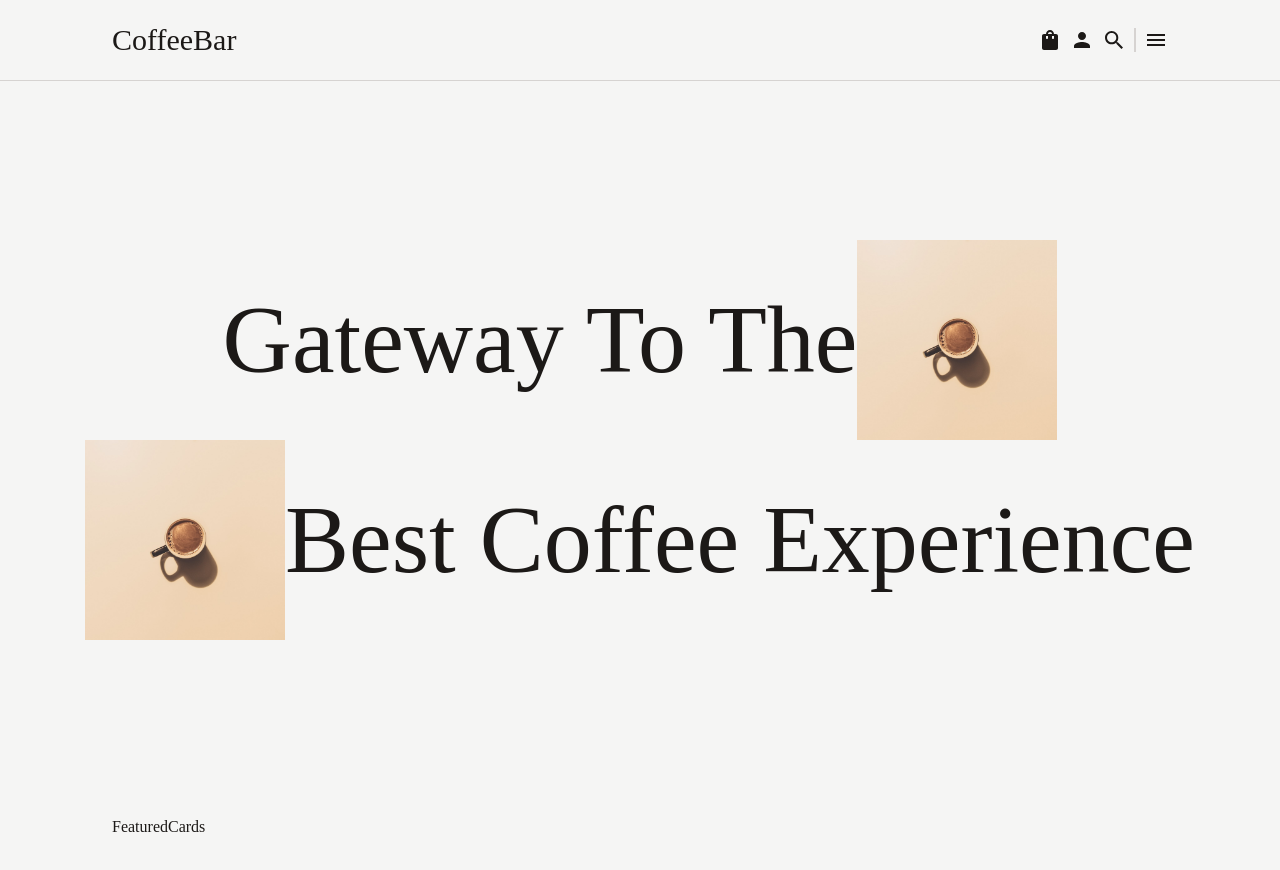
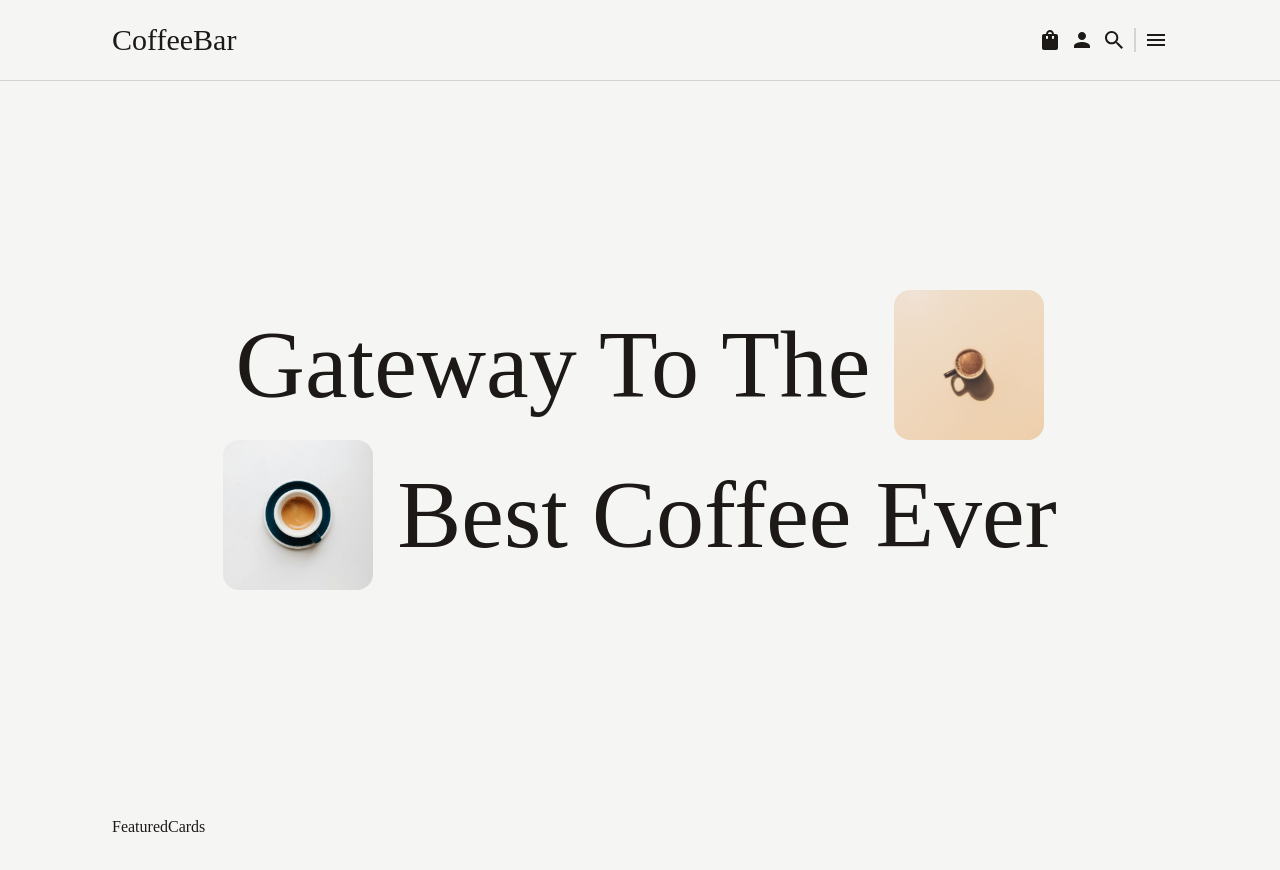
Before and after one commit to DarkoM996/coffeebar-website, a React (Vite) app: page / in a window 1280 px wide. Shown: the top 870 px of the page. Built offline with nearby package versions, Linux system fonts and the light colour scheme; a web font is replaced by a local one.

Commit message:
perfecting the design

```diff
--- a/src/components/Hero.tsx
+++ b/src/components/Hero.tsx
@@ -1,5 +1,6 @@
 // import { MdKeyboardArrowDown } from "react-icons/md";
 import image1 from "../images/image1.jpg";
+import image2 from "../images/image2.jpg";
 
 const Hero = () => {
   return (
@@ -12,21 +13,21 @@ const Hero = () => {
               <img
                 src={image1}
                 alt="image 1"
-                className="hidden lg:block w-[200px] h-[200px] object-cover"
+                className="w-[150px] h-[150px] object-cover rounded-2xl md:ml-6"
               />
             </div>
           </div>
           <div className="flex flex-col-reverse md:flex-row justify-center items-center w-full">
             <div className="relative">
               <img
-                src={image1}
+                src={image2}
                 alt="image 1"
-                className="hidden lg:block w-[200px] h-[200px] object-cover"
+                className="w-[150px] h-[150px] object-cover rounded-2xl md:mr-6"
               />
             </div>
-            <div className="text-left">
+            <div className="text-center md:text-left">
               <h1 className="text-5xl md:text-6xl lg:text-8xl">
-                Best Coffee Experience
+                Best Coffee Ever
               </h1>
             </div>
           </div>
```
